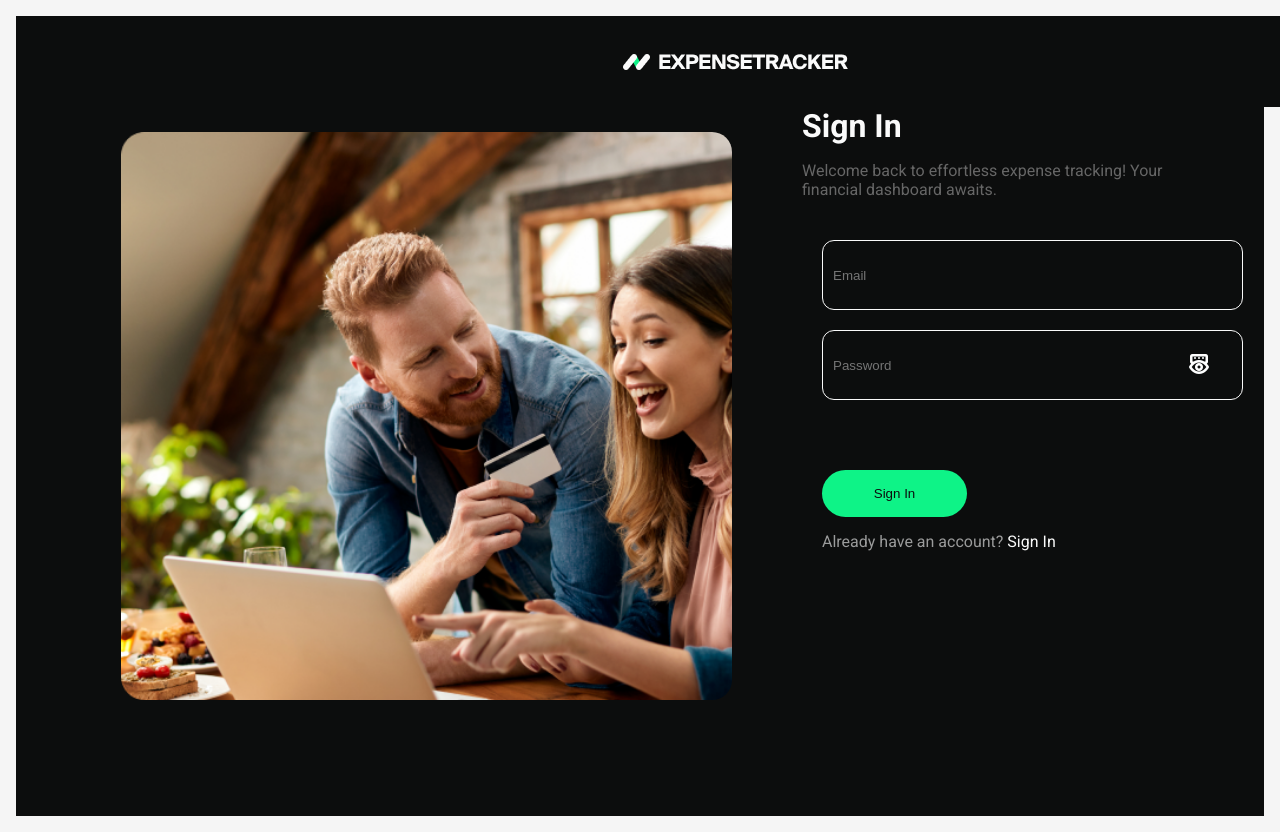
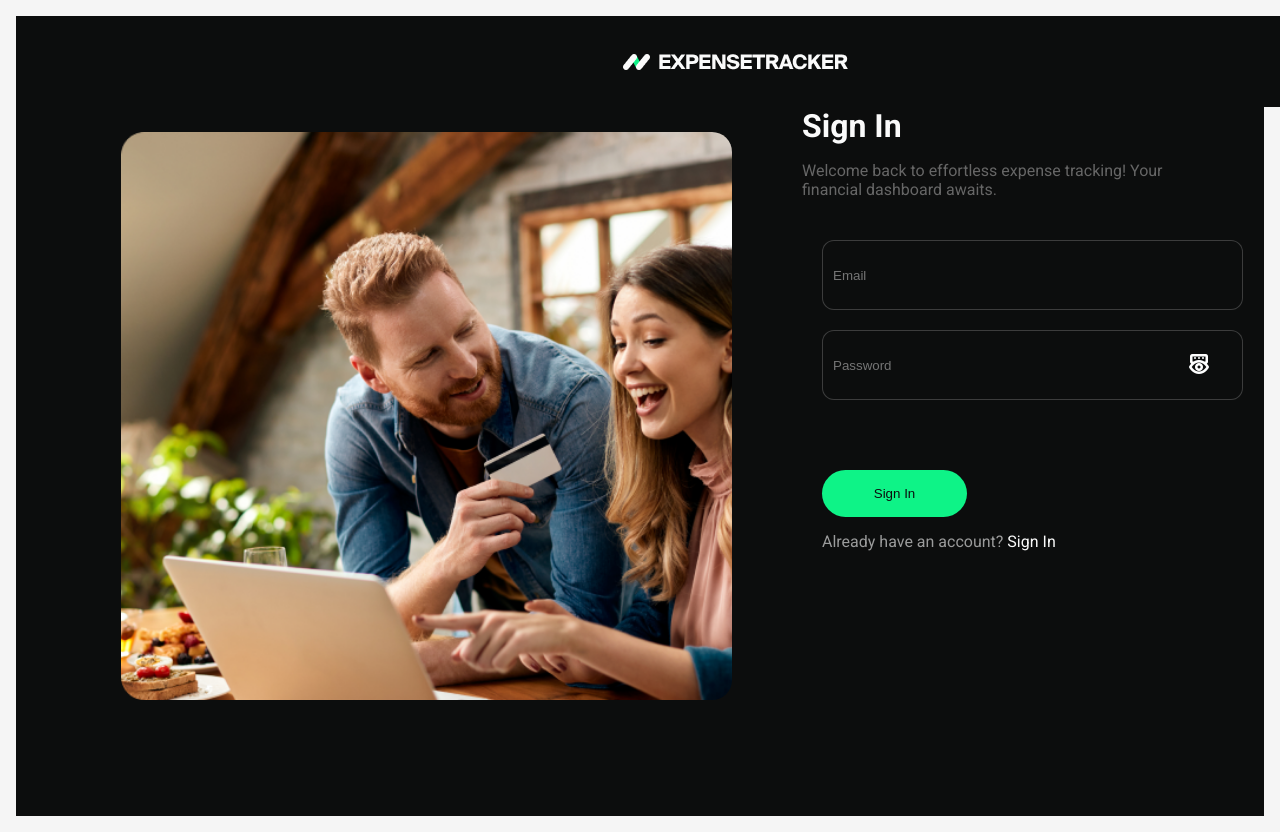
Before and after one commit to Reuelle/expense-tracker, a React (Create React App) app: page /expense-tracker/login in a window 1280 px wide. Shown: the top 832 px of the page. Built offline with nearby package versions, Linux system fonts and the light colour scheme.

Commit message:
Update AuthForm.module.css

```diff
--- a/src/components/AuthForm/AuthForm.module.css
+++ b/src/components/AuthForm/AuthForm.module.css
@@ -23,7 +23,7 @@
   width: 100%; /* Set to full width */
   height: 48px;
   padding: 10px;
-  border: 1px solid rgb(250, 250, 250);
+  border: 1px solid rgba(250, 250, 250, 0.2);
   border-radius: 12px;
   color: rgb(250, 250, 250);
   margin-top: 5px;
```
